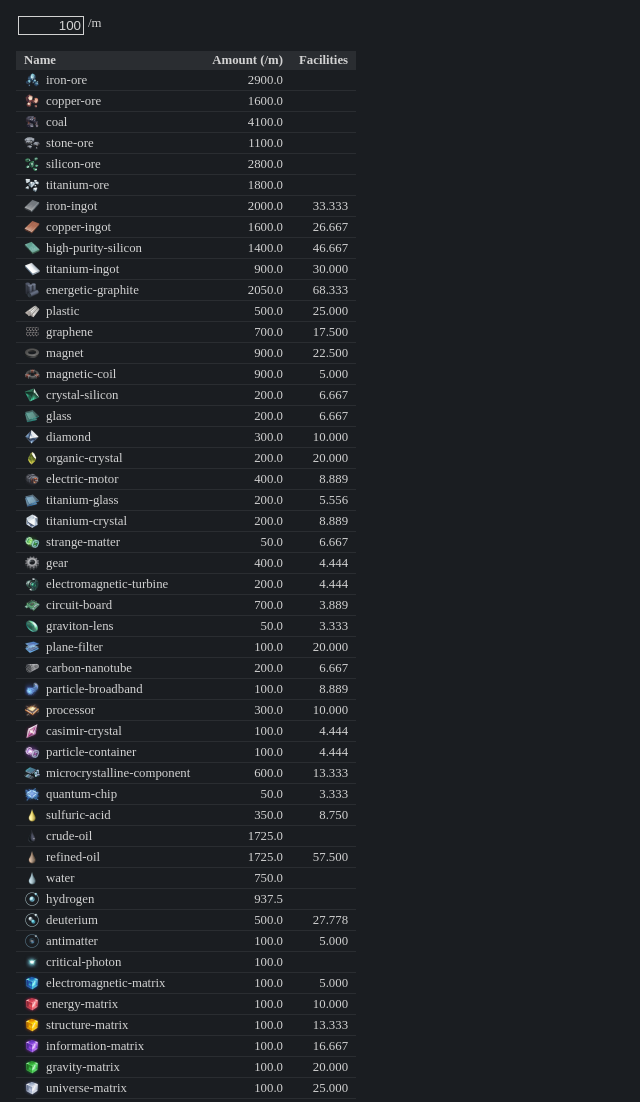
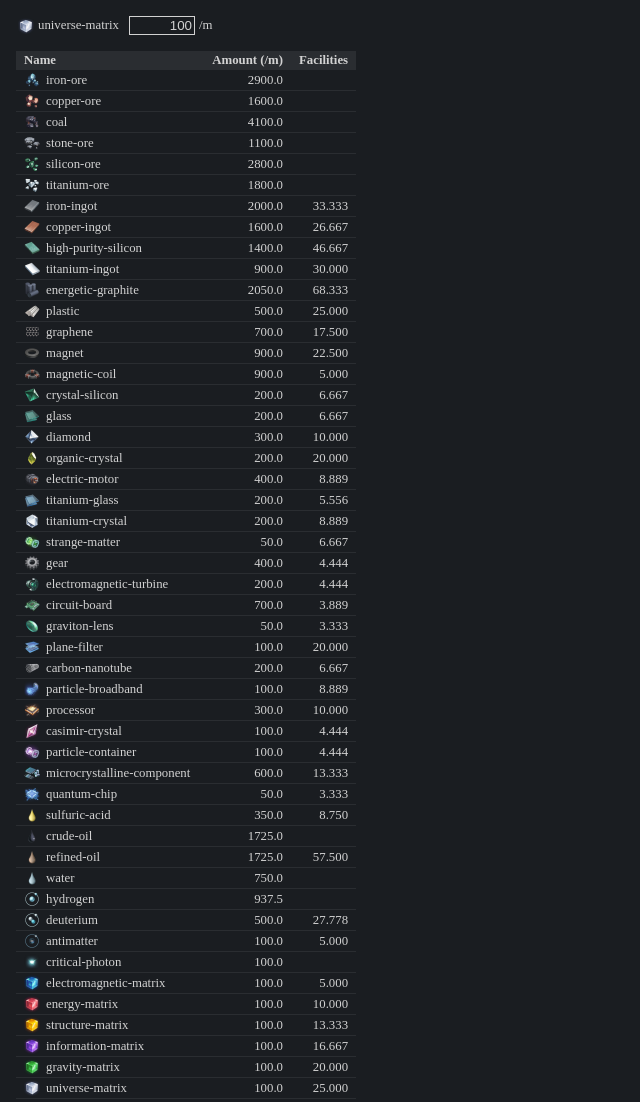
Before and after one commit to migiyubi/dsp-balance, a website built with webpack: page src/html/index.html in a window 1280 px wide. Shown: the whole page, without its empty margins (0-640 px from the left). Built offline with nearby package versions, Linux system fonts and the light colour scheme; files whose address does not match are found by name.

Commit message:
Improve UI and make it clearer what the target item is

```diff
--- a/src/css/main.css
+++ b/src/css/main.css
@@ -45,10 +45,15 @@ img {
 
 #target-amount-container {
   display: flex;
+  align-items: center;
 }
 
 #target-amount-container > * {
   margin: 0 2px;
+}
+
+#target-amount-container > #target-name {
+  margin-right: 8px;
 }
 
 input {
--- a/src/html/index.html
+++ b/src/html/index.html
@@ -6,6 +6,8 @@
 </head>
 <body>
   <div id="target-amount-container">
+    <div id="target-icon"></div>
+    <div id="target-name"></div>
     <div><input id="target-amount" type="text" /></div>
     <div>/m</div>
   </div>
--- a/src/js/index.js
+++ b/src/js/index.js
@@ -1,6 +1,22 @@
 import 'css/main.css'
 import DATA from 'assets/data.json';
 import VIZ from 'assets/viz.json';
+
+class Util {
+    static setIcon(domElement, itemName) {
+        if (VIZ.offsets[itemName] === undefined) {
+            console.warn(`item icon not found. : itemName=${itemName}`);
+            return;
+        }
+
+        const offsetX = VIZ.offsets[itemName].x * VIZ.width;
+        const offsetY = VIZ.offsets[itemName].y * VIZ.height;
+        domElement.style.width = '16px';
+        domElement.style.height = '16px';
+        domElement.style.backgroundImage = 'url("assets/icon.png")';
+        domElement.style.backgroundPosition = `${-offsetX}px ${-offsetY}px`
+    }
+}
 
 class TableRenderer {
     constructor() {
@@ -49,12 +65,7 @@ class TableRenderer {
             {
                 const nameIcon = document.createElement('div');
                 cellName.appendChild(nameIcon);
-                const offsetX = VIZ.offsets[name].x * VIZ.width;
-                const offsetY = VIZ.offsets[name].y * VIZ.height;
-                nameIcon.style.width = '16px';
-                nameIcon.style.height = '16px';
-                nameIcon.style.backgroundImage = 'url("assets/icon.png")';
-                nameIcon.style.backgroundPosition = `${-offsetX}px ${-offsetY}px`
+                Util.setIcon(nameIcon, name);
 
                 const nameMain = document.createElement('div');
                 cellName.appendChild(nameMain);
@@ -163,7 +174,7 @@ class App {
                 return;
             }
 
-            this.setTarget('universe-matrix', f);
+            this.setTarget(this._targetItemName, f);
         });
 
         this._usedFacilityMap = {
@@ -187,11 +198,14 @@ class App {
             this._order[name] = index;
         }
 
-        this._targetItem = new Item('universe-matrix', this._usedFacilityMap, this._overrideRecipeMap);
+        this._targetItemName = 'universe-matrix';
+        this._targetItem = new Item(this._targetItemName, this._usedFacilityMap, this._overrideRecipeMap);
+        Util.setIcon(document.querySelector('#target-icon'), this._targetItemName);
+        document.querySelector('#target-name').textContent = this._targetItemName;
 
         const defaultAmount = 100;
         inputTargetAmount.value = defaultAmount.toString(10);
-        this.setTarget('universe-matrix', defaultAmount);
+        this.setTarget(this._targetItemName, defaultAmount);
     }
 
     setTarget(name, amountPerMin) {
```
